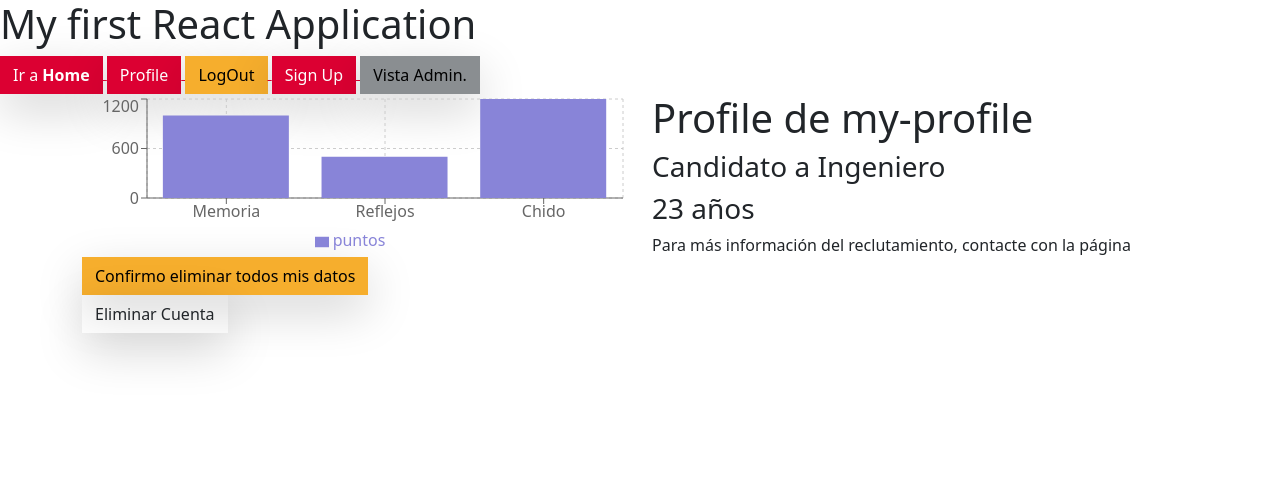
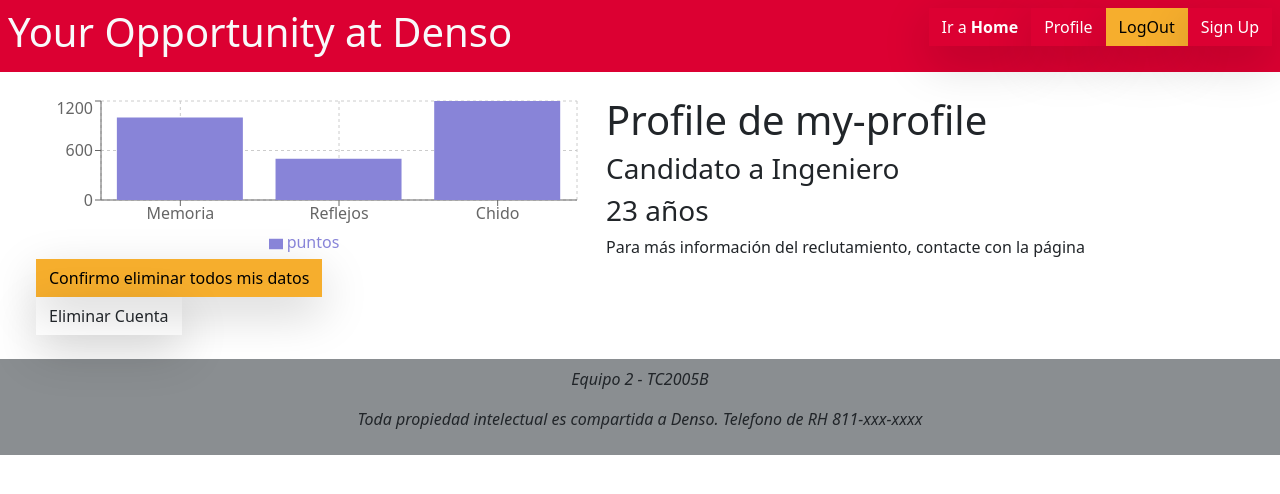
Before and after one commit to jaiovi/Denso-Git, a React (Create React App) app: page /profile/my-profile in a window 1280 px wide. Shown: the top 494 px of the page. Built offline with nearby package versions, Linux system fonts and the light colour scheme.

Commit message:
Header renovado y Footer añadido

```diff
--- a/src/App.js
+++ b/src/App.js
@@ -3,10 +3,13 @@
 import { BrowserRouter, Routes, Route, Navigate } from 'react-router-dom';
 import Home from './pages/Home';
 import Login from './pages/Login';
+
 import Profile from './pages/Profile';
 import Header from './components/Header';
 import Signup from './pages/Signup';
 import VistaAdmin from './pages/VistaAdmin';
+
+import Footer from './components/Footer';
 
 // definimos un arreglo [] de diccionarios {} para simular la información de los usuarios de una API
 /*const USERS = [
@@ -30,11 +33,11 @@
           <Route path='' element={<Navigate to="/home" replace={true} />}/>    {/* la página default será Home, Navigate sirve para redireccionar */}
           <Route path='/home' element={<Home/>} />
           <Route path='/login' element={<Login/>} />
-          <Route path='/signup' element={<Signup/>} />
           <Route path='/profile/:userId' element={<Profile/>} />
           <Route path='/signup' element={<Signup/>} />
           <Route path='/VistaAdmin' element={<VistaAdmin/>} />
         </Routes>
+        <footer><Footer /></footer>
       </BrowserRouter>
     </div>
   );
--- /dev/null
+++ b/src/components/Footer.js
@@ -0,0 +1,13 @@
+import { Link } from "react-router-dom"
+import Button from "./Button"
+
+function Footer(){
+    return(
+    <div className="p-2 bg-secondary fst-italic">
+        <p class="text-center">Equipo 2 - TC2005B</p>
+        <p class="text-center">Toda propiedad intelectual es compartida a Denso. Telefono de RH 811-xxx-xxxx</p>
+    </div>
+    )
+}
+
+export default Footer
--- a/src/components/Header.js
+++ b/src/components/Header.js
@@ -4,13 +4,16 @@
 
 function Header(){
     return(
-    <div>
-        <h1>My first React Application</h1>
-        <Link to={"/home"}> <Button color={"primary"}> Ir a <b>Home</b> </Button> </Link>
-        <Link to={"/profile/my-profile"}> <Button color={"primary"}> Profile </Button> </Link>
-        <Link to={"/login"}> <Button color={"danger"} > LogOut </Button> </Link>
-        <Link to={"/signup"}> <Button color={"primary"} > Sign Up </Button> </Link>
-        <Link to={"/VistaAdmin"}><Button color={"secondary"} > Vista Admin.</Button> </Link>
+    <div className="bg-primary d-flex">
+        <div className="p-2 flex-fill"><h1 className="text-light">Your Opportunity at Denso</h1></div>
+        <div className="p-2 flex-fill">
+            <div className="d-flex justify-content-end">
+            <Link to={"/home"}> <Button color={"primary"}> Ir a <b>Home</b> </Button> </Link>
+            <Link to={"/profile/my-profile"}> <Button color={"primary"}> Profile </Button> </Link>
+            <Link to={"/login"}> <Button color={"danger"} > LogOut </Button> </Link>
+            <Link to={"/signup"}> <Button color={"primary"} > Sign Up </Button> </Link>
+            </div>
+        </div>
     </div>
     )
 }
--- a/src/pages/Profile.js
+++ b/src/pages/Profile.js
@@ -18,7 +18,7 @@
 
 
     return(
-    <div className="container">
+    <div className="container m-4">
         <div className="row">
             <div className="col-sm">
                 <ResponsiveContainer width="100%" height="100%">
```
